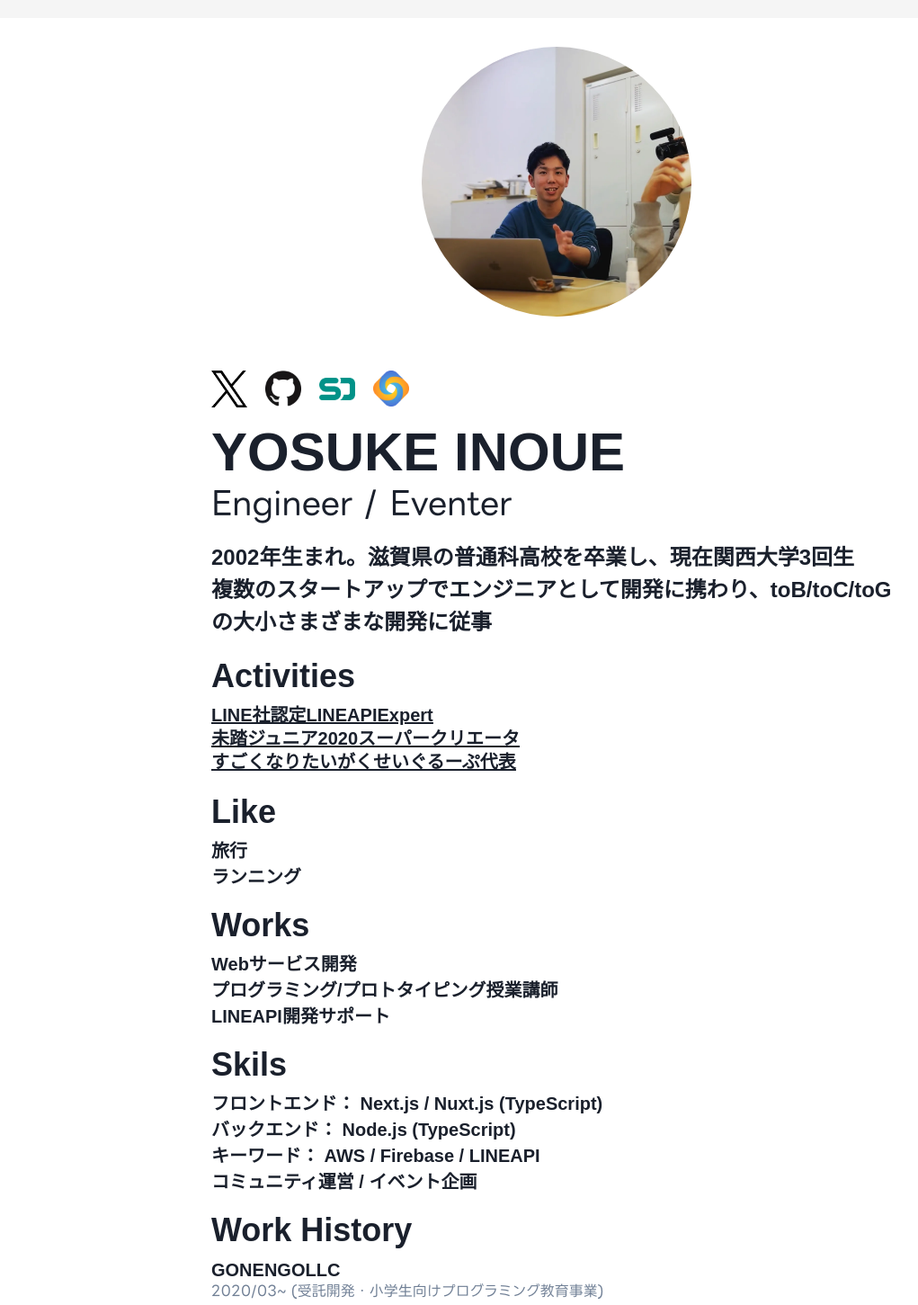
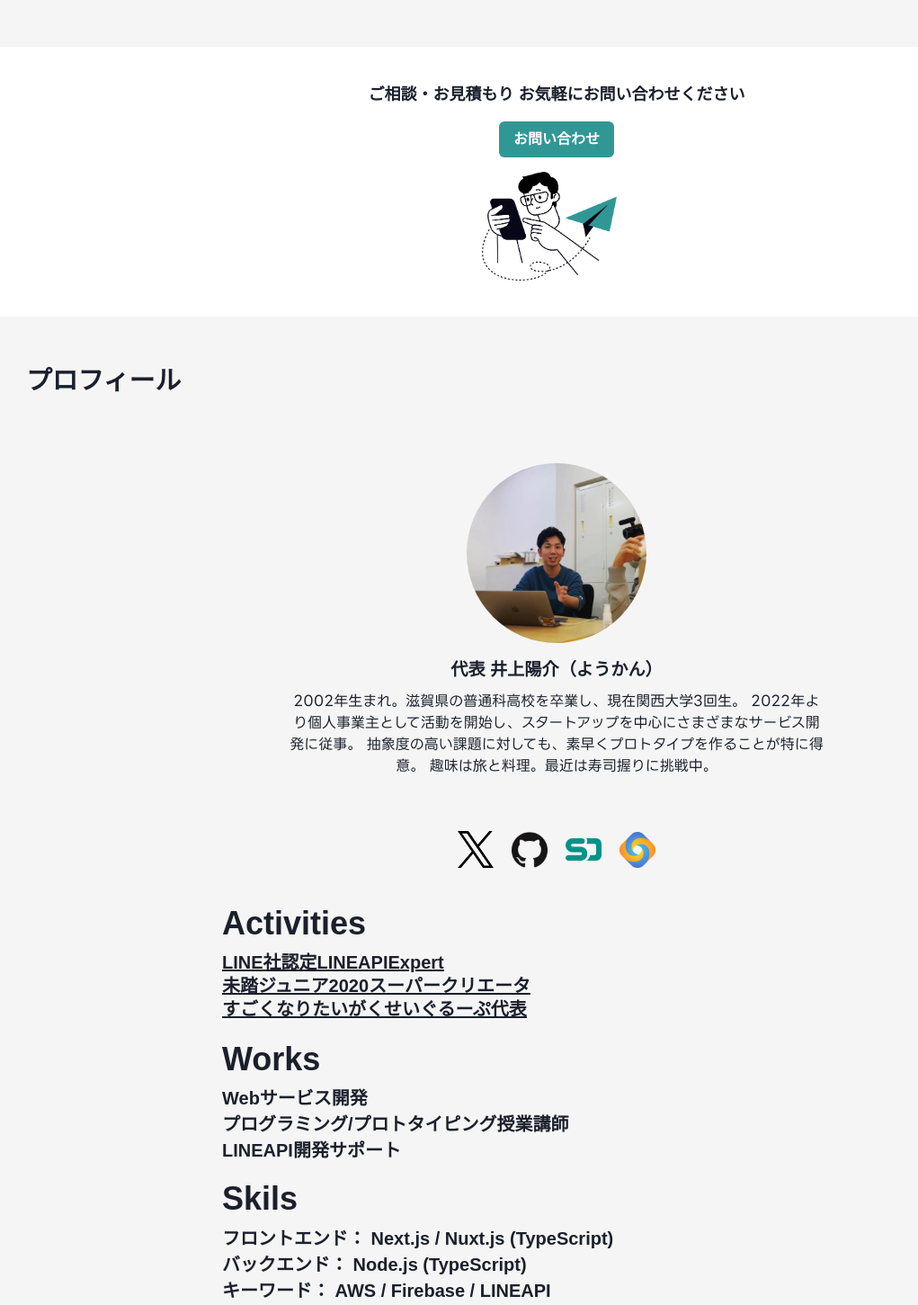
Before and after one commit to inoue2002/portfolio-v3, a Next.js app: page / in a window 1280 px wide. Shown: the part 1320-2771 px from the top of the page at 90% size, without its empty margins (21-1042 px from the left). Built offline with nearby package versions, Linux system fonts and the light colour scheme; no server answers; a web font is replaced by a local one.

Commit message:
feat コンタクトをtopに配置

```diff
--- /dev/null
+++ b/src/components/ConntactBar.tsx
@@ -0,0 +1,32 @@
+import { Box, Button, Text, Flex } from '@chakra-ui/react'
+import { useRouter } from 'next/router'
+import Image from 'next/image'
+
+export const ContactBar: React.FC = () => {
+  const router = useRouter()
+
+  const handleContactClick = () => {
+    router.push('#contact')
+  }
+
+  return (
+    <Box width={'100%'} textAlign="center" paddingY={10}>
+      <Text fontSize="lg" className='text-bold' marginBottom="1rem">
+        ご相談・お見積もり お気軽にお問い合わせください
+      </Text>
+      <Button colorScheme="teal" onClick={handleContactClick}>
+        お問い合わせ
+      </Button>
+      <Flex justifyContent="center" alignItems="center" marginTop="1rem">
+        <Box marginRight="1rem">
+          <Image
+            src={'/images/send.webp'}
+            width={150}
+            height={150}
+            alt="送信イラスト"
+          />
+        </Box>
+      </Flex>
+    </Box>
+  )
+}
--- a/src/components/Header.tsx
+++ b/src/components/Header.tsx
@@ -79,13 +79,13 @@ export default function Header() {
             News
           </Heading>
         </Link>
-        <Link href="/contact" passHref>
+        <Link href="/#contact" passHref>
           <Heading
             fontSize={'2xl'}
             as="b"
             display={{ base: 'block' }}
             color={
-              router.pathname === '/contact' ? 'gray.900' : 'whiteAlpha.900'
+              router.pathname === '/#contact' ? 'gray.900' : 'whiteAlpha.900'
             }
           >
             Contact
--- a/src/components/Top.tsx
+++ b/src/components/Top.tsx
@@ -12,6 +12,8 @@ import { motion, useInView } from 'framer-motion'
 import dynamic from 'next/dynamic'
 import Image from 'next/image'
 import { ReactNode, useRef } from 'react'
+import { ContactBar } from './ConntactBar'
+import { Contact } from './top/Contact'
 
 const DynamicActivities = dynamic(() => import('./top/Activites'), {
   loading: () => <p>Loading...</p>,
@@ -286,12 +288,12 @@ export default function Top() {
           <span>LINE API Expert認定</span>
         </div>
       </Section>
-      <Box bg="#f5f5f5" padding="2rem">
+      <Box bg="#f5f5f5" paddingX={20} paddingBottom={20}>
         <Box
           display="flex"
           justifyContent="center"
           alignItems="center"
-          marginBottom="1rem"
+          marginBottom="2rem"
         >
           <a
             href="https://developers.line.biz/ja/community/api-experts/jp-yosuke-inoue/"
@@ -319,112 +321,102 @@ export default function Top() {
           API Expert」に認定されています。
         </Text>
       </Box>
-      {/* <Box
+      <ContactBar />
+      <Section background="#f5f5f5">
+        <div
+          className="text-extraBold flex flexDirection"
+          style={{
+            justifyContent: 'center',
+            alignItems: 'center',
+            width: '100%',
+            fontSize: 'calc(1rem + 1vw)', // 画面サイズと文字サイズを比例させる
+          }}
+        >
+          <span>プロフィール</span>
+        </div>
+      </Section>
+      <Box bg="#f5f5f5" padding={5}>
+        <Box
           display="flex"
           justifyContent="center"
           alignItems="center"
-        background="#f5f5f5"
-        padding="2rem"
-        marginTop="2rem"
+          marginBottom={4}
         >
-        <Box textAlign="center">
-          <Text fontSize="1rem" color="#ff4500" fontWeight="bold">
-            ご相談、お見積りの依頼など
-            お気軽にお問い合わせください。
+          <DynamicProfile />
+        </Box>
+        <Text
+          textAlign="center"
+          fontSize="1.2rem"
+          fontWeight="bold"
+          marginBottom={2}
+        >
+          代表 井上陽介（ようかん）
         </Text>
-          <motion.div whileHover={{ scale: 1.1 }} whileTap={{ scale: 0.9 }}>
-            <a
-              href="/contact"
+        <Text
+          textAlign="center"
+          fontSize="1rem"
+          lineHeight="1.5"
+          maxWidth="600px"
+          margin="0 auto"
+        >
+          2002年生まれ。滋賀県の普通科高校を卒業し、現在関西大学3回生。
+          2022年より個人事業主として活動を開始し、スタートアップを中心にさまざまなサービス開発に従事。
+          抽象度の高い課題に対しても、素早くプロトタイプを作ることが特に得意。
+          趣味は旅と料理。最近は寿司握りに挑戦中。
+        </Text>
+        <Box
           style={{
-                display: 'inline-block',
-                marginTop: '1rem',
-                padding: '0.5rem 1rem',
-                backgroundColor: '#ff4500',
-                color: '#ffffff',
-                borderRadius: '5px',
-                textDecoration: 'none',
+            marginTop: '60px',
+            display: 'flex',
+            justifyContent: 'center',
+            alignItems: 'center',
           }}
         >
-              お問い合わせ
-            </a>
-          </motion.div>
+          <DynamicSnsIcons />
         </Box>
-      </Box> */}
+        <Box
+          style={{ marginTop: '20px' }}
+          marginLeft={{ md: '20%', base: '10%' }}
+          marginRight={{ md: '20%', base: '10%' }}
+        >
+          <DynamicActivities />
+        </Box>
+        <Box
+          style={{ marginTop: '20px' }}
+          marginLeft={{ md: '20%', base: '10%' }}
+          marginRight={{ md: '20%', base: '10%' }}
+        >
+          <DynamicWorks />
+        </Box>
+        <Box
+          style={{ marginTop: '20px' }}
+          marginLeft={{ md: '20%', base: '10%' }}
+          marginRight={{ md: '20%', base: '10%' }}
+        >
+          <DynamicSkils />
+        </Box>
+        <Box
+          style={{ marginTop: '20px' }}
+          marginLeft={{ md: '20%', base: '10%' }}
+          marginRight={{ md: '20%', base: '10%' }}
+        >
+          <DynamicWorkHistory />
+        </Box>
+      </Box>
       <Box
         marginLeft={{ md: '20%', base: '10%' }}
         marginRight={{ md: '20%', base: '10%' }}
       >
-        <Box
-          style={{
-            display: 'flex',
-            width: '100%',
-            alignItems: 'center',
-            justifyContent: 'center',
-            marginTop: '2rem',
-            flexDirection: 'column',
-          }}
-        >
-          {/* <Heading
-            as="h1"
-            size="2xl"
-            textAlign="center"
-            fontFamily="Inter, sans-serif"
-            fontWeight="bold"
-          >
-            どうせやるなら面白く
-          </Heading> */}
-          {/* <Text
-            fontSize="xl"
-            textAlign="center"
-            marginTop="1rem"
-            fontFamily="Inter, sans-serif"
-            fontStyle="italic"
-          >
-            ソフトウェア開発を通じて、さまざまなサービスを作っています
-          </Text> */}
-        </Box>
-        <Box
-          style={{
-            display: 'flex',
-            width: '100%',
-            alignItems: 'center',
-            justifyContent: 'center',
-            // marginTop: '5rem',
-          }}
-        >
-          <DynamicProfile />
-        </Box>
-        <Box style={{ marginTop: '60px' }}>
-          <DynamicSnsIcons />
-        </Box>
-        <Box style={{ marginTop: '15px' }}>
-          <DynamicName />
-        </Box>
+        <Box style={{ marginTop: '15px' }}>{/* <DynamicName /> */}</Box>
         <div></div>
         <Box style={{ marginTop: '15px' }}>
-          <Text fontSize={'2xl'} display={'block'} as="b">
-            2002年生まれ。滋賀県の普通科高校を卒業し、現在関西大学3回生
-          </Text>
           <Spacer />
-          <Text fontSize={'2xl'} display={'block'} as="b">
-            複数のスタートアップでエンジニアとして開発に携わり、toB/toC/toGの大小さまざまな開発に従事
-          </Text>
         </Box>
-        <Box style={{ marginTop: '20px' }}>
-          <DynamicActivities />
-        </Box>
-        <Box style={{ marginTop: '20px' }}>
+
+        {/* <Box style={{ marginTop: '20px' }}>
           <DynamicInterests />
-        </Box>
-        <Box style={{ marginTop: '20px' }}>
-          <DynamicWorks />
-        </Box>
-        <Box style={{ marginTop: '20px' }}>
-          <DynamicSkils />
-        </Box>
-        <Box style={{ marginTop: '20px' }}>
-          <DynamicWorkHistory />
-        </Box>
+        </Box> */}
+
         <Box style={{ marginTop: '20px' }}>
           <Heading as="h2" size="xl">
             About
@@ -462,6 +454,16 @@ export default function Top() {
           </Table>
         </Box>
       </Box>
+      <Box
+        marginTop={'20px'}
+        marginLeft={{ md: '20%', base: '10%' }}
+        marginRight={{ md: '20%', base: '10%' }}
+      >
+        <Heading as="h2" size="xl" id="contact">
+          Contact
+        </Heading>
+        <Contact />
+      </Box>
     </>
   )
 }
--- a/src/pages/contact.tsx
+++ b/src/components/top/Contact.tsx
@@ -1,7 +1,6 @@
-import { Box, Button } from '@chakra-ui/react'
-import { Spinner } from '@chakra-ui/react'
+import { Box, Button, Spinner } from '@chakra-ui/react'
 
-export default function ContactPage() {
+export const Contact = () => {
   return (
     <div
       style={{
@@ -48,7 +47,16 @@ export default function ContactPage() {
           </span>
         </div>
 
-        <div style={{ position: 'relative', width: '100%', height: '1000px', display: 'flex', justifyContent: 'center', alignItems: 'flex-start' }}>
+        <div
+          style={{
+            position: 'relative',
+            width: '100%',
+            height: '1000px',
+            display: 'flex',
+            justifyContent: 'center',
+            alignItems: 'flex-start',
+          }}
+        >
           <div
             id="loadingMessage"
             style={{
@@ -66,9 +74,9 @@ export default function ContactPage() {
             height="1000"
             style={{ position: 'relative' }}
             onLoad={() => {
-              const loadingMessage = document.getElementById('loadingMessage');
+              const loadingMessage = document.getElementById('loadingMessage')
               if (loadingMessage) {
-                loadingMessage.style.display = 'none';
+                loadingMessage.style.display = 'none'
               }
             }}
           ></iframe>
--- a/src/components/top/ProfileImage.tsx
+++ b/src/components/top/ProfileImage.tsx
@@ -28,7 +28,7 @@ export default function Profile() {
       onMouseEnter={handleMouseEnter}
       onMouseLeave={handleMouseLeave}
       onMouseMove={handleMouseMove}
-      style={{ position: 'relative', width: '300px', height: '300px' }}
+      style={{ position: 'relative', width: '200px', height: '200px' }}
     >
       <motion.div
         initial={{ opacity: 1 }}
```
Also changed, not shown: public/images/send.webp (added). Lines whose indentation alone changed are shown as unchanged.
